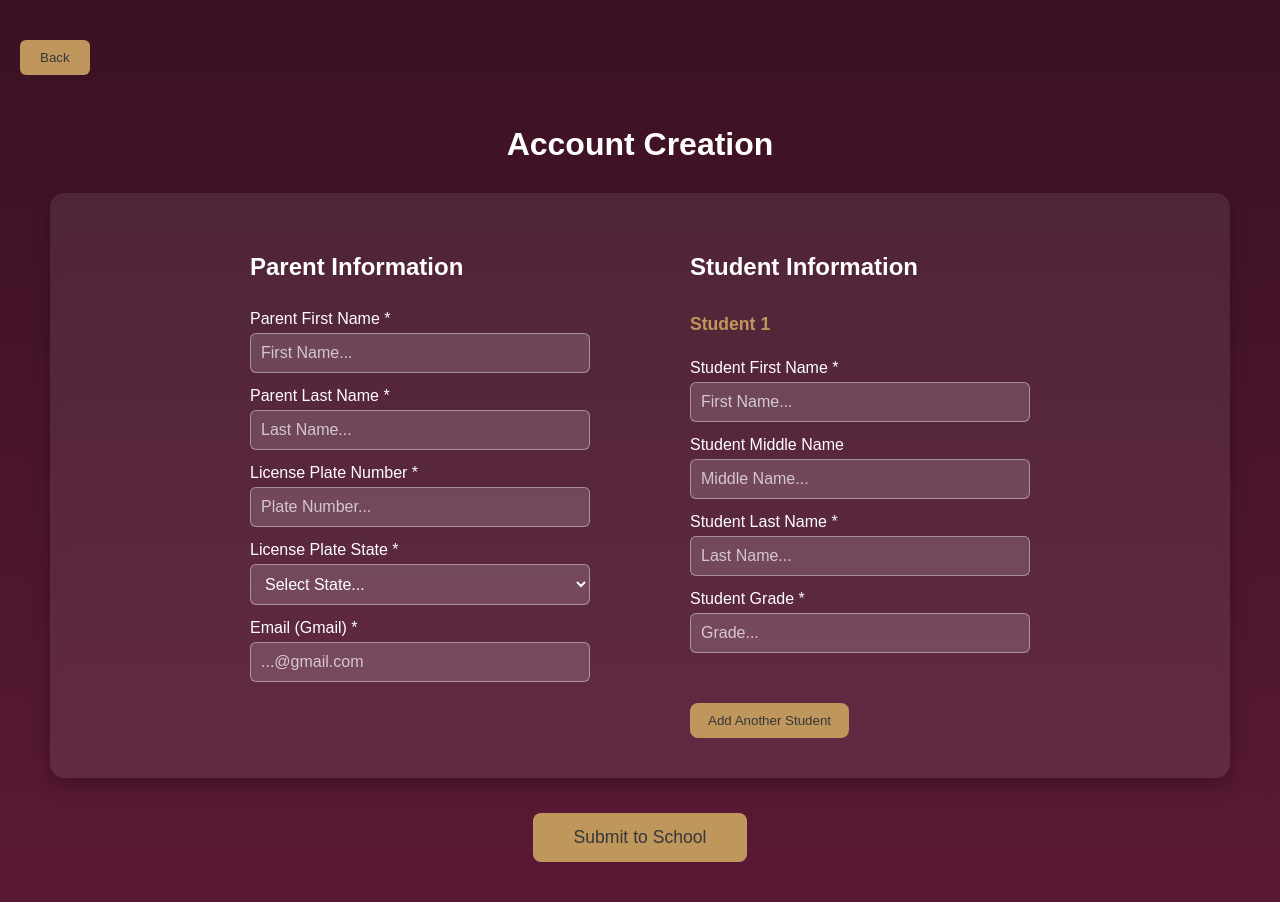
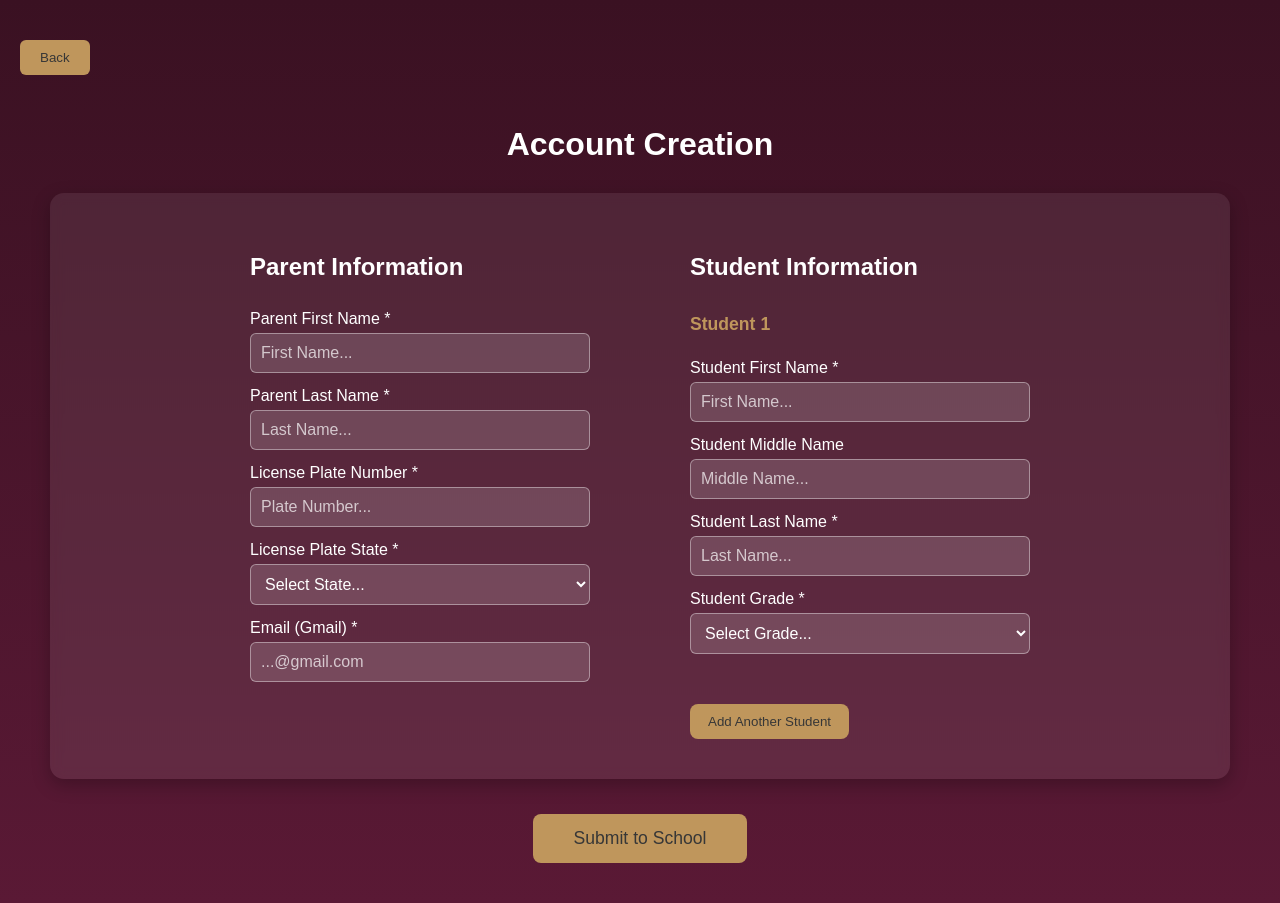
Before and after one commit to JackUehlingerTAMU/TheWranglers, a React (Create React App) app: page /create-account in a window 1280 px wide. Built offline with nearby package versions, Linux system fonts and the light colour scheme; no server answers.

Commit message:
It adds info to datatbase but doesnt create google id every time to allow parents to log in

```diff
--- a/src/pages/CreateAccount.js
+++ b/src/pages/CreateAccount.js
@@ -1,18 +1,114 @@
-import React, { useState } from "react";
 import "../App.css";
 import { useNavigate } from "react-router-dom";
+import { supabase } from "../supabaseClient";
+import { useState} from "react";
 
 function CreateAccount() {
   const navigate = useNavigate();
 
-  const [students, setStudents] = useState([{}]);
+  const [parent, setParent] = useState({
+    firstName: "",
+    lastName: "",
+    plateNumber: "",
+    plateState: "",
+    email: "",
+  });
+
+  const [students, setStudents] = useState([
+    { firstName: "", middleName: "", lastName: "", grade: "" },
+  ]);
+
 
   const addStudent = () => {
-    setStudents([...students, {}]);
+    setStudents([
+      ...students,
+      { firstName: "", middleName: "", lastName: "", grade: "" },
+    ]);
   };
 
-  const removeStudent = (indexToRemove) => {
-    setStudents(students.filter((_, index) => index !== indexToRemove));
+  const removeStudent = (index) => {
+    setStudents(students.filter((_, i) => i !== index));
+  };
+
+  const handleParentChange = (e) => {
+    setParent({ ...parent, [e.target.name]: e.target.value });
+  };
+
+  const handleStudentChange = (index, e) => {
+    const updated = [...students];
+    updated[index][e.target.name] = e.target.value;
+    setStudents(updated);
+  };
+
+  const handleSubmit = async (e) => {
+    e.preventDefault();
+
+    try {
+
+      //Insert parent
+      const parentPayload = {
+        parent_first_name: parent.firstName,
+        parent_last_name: parent.lastName,
+        plate_number: parent.plateNumber,
+        plate_state: parent.plateState,
+        email: parent.email,
+        google_id: parent.id,
+      };
+
+      const { data: parentData, error: parentError } = await supabase
+        .from("parent")
+        .insert([parentPayload])
+        .select()
+        .single();
+
+      if (parentError) {
+        console.error("Parent insert error:", parentError);
+        alert(parentError.message);
+        return;
+      }
+
+      //Insert students
+      const studentPayload = students.map((s) => ({
+        student_first_name: s.firstName,
+        student_middle_name: s.middleName,
+        student_last_name: s.lastName,
+        student_grade: s.grade,
+      }));
+
+      const { data: studentData, error: studentError } = await supabase
+        .from("students")
+        .insert(studentPayload)
+        .select();
+
+      if (studentError) {
+        console.error("Student insert error:", studentError);
+        alert(studentError.message);
+        return;
+      }
+
+      // Link parent & students in parent_student (int8 ids)
+      const links = (studentData || []).map((stu) => ({
+        parent_id: parentData.id,
+        student_id: stu.id,
+        pickup_status: false,
+      }));
+
+      const { error: linkError } = await supabase
+        .from("parent_student")
+        .insert(links);
+
+      if (linkError) {
+        console.error("Link error:", linkError);
+        alert(linkError.message);
+        return;
+      }
+
+      // Success
+      navigate("/parent-portal");
+    } catch (err) {
+      console.error("Unexpected error:", err);
+      alert("Unexpected error occurred.");
+    }
   };
 
   return (
@@ -24,22 +120,36 @@ function CreateAccount() {
       <h1>Account Creation</h1>
 
       <div className="form-container">
-
         {/* Parent Info */}
         <div className="form-column">
           <h2>Parent Information</h2>
 
           <label>Parent First Name *</label>
-          <input placeholder="First Name..." />
+          <input
+            name="firstName"
+            placeholder="First Name..."
+            onChange={handleParentChange}
+            required
+          />
 
           <label>Parent Last Name *</label>
-          <input placeholder="Last Name..." />
+          <input
+            name="lastName"
+            placeholder="Last Name..."
+            onChange={handleParentChange}
+            required
+          />
 
           <label>License Plate Number *</label>
-          <input placeholder="Plate Number..." />
+          <input
+            name="plateNumber"
+            placeholder="Plate Number..."
+            onChange={handleParentChange}
+            required
+          />
 
           <label>License Plate State *</label>
-          <select>
+          <select name="plateState" onChange={handleParentChange} required>
             <option value="">Select State...</option>
             <option value="AL">Alabama</option>
             <option value="AK">Alaska</option>
@@ -94,20 +204,26 @@ function CreateAccount() {
           </select>
 
           <label>Email (Gmail) *</label>
-          <input placeholder="...@gmail.com" />
+          <input
+            name="email"
+            type="email"
+            placeholder="...@gmail.com"
+            onChange={handleParentChange}
+            required
+          />
         </div>
 
         {/* Student Info */}
         <div className="form-column">
           <h2>Student Information</h2>
 
-          {students.map((_, index) => (
+          {students.map((student, index) => (
             <div key={index} className="student-block">
-
               <div className="student-header">
                 <h3>Student {index + 1}</h3>
                 {index !== 0 && (
                   <button
+                    type="button"
                     className="remove-student"
                     onClick={() => removeStudent(index)}
                   >
@@ -117,27 +233,54 @@ function CreateAccount() {
               </div>
 
               <label>Student First Name *</label>
-              <input placeholder="First Name..." />
+              <input
+                name="firstName"
+                placeholder="First Name..."
+                onChange={(e) => handleStudentChange(index, e)}
+                required
+              />
 
               <label>Student Middle Name</label>
-              <input placeholder="Middle Name..." />
+              <input
+                name="middleName"
+                placeholder="Middle Name..."
+                onChange={(e) => handleStudentChange(index, e)}
+              />
 
               <label>Student Last Name *</label>
-              <input placeholder="Last Name..." />
+              <input
+                name="lastName"
+                placeholder="Last Name..."
+                onChange={(e) => handleStudentChange(index, e)}
+                required
+              />
 
               <label>Student Grade *</label>
-              <input placeholder="Grade..." />
+              <select
+                name="grade"
+                onChange={(e) => handleStudentChange(index, e)}
+                required
+              >
+                <option value="">Select Grade...</option>
+                <option value="KG">Kindergarten</option>
+                <option value="1">1st</option>
+                <option value="2">2nd</option>
+                <option value="3">3rd</option>
+                <option value="4">4th</option>
+                <option value="5">5th</option>
+              </select>
             </div>
           ))}
 
-          <button className="add-student" onClick={addStudent}>
+          <button type="button" className="add-student" onClick={addStudent}>
             Add Another Student
           </button>
         </div>
-
       </div>
 
-      <input className="submit-btn" type="submit" value="Submit to School" />
+      <button className="submit-btn" onClick={handleSubmit}>
+        Submit to School
+      </button>
     </div>
   );
 }
```
